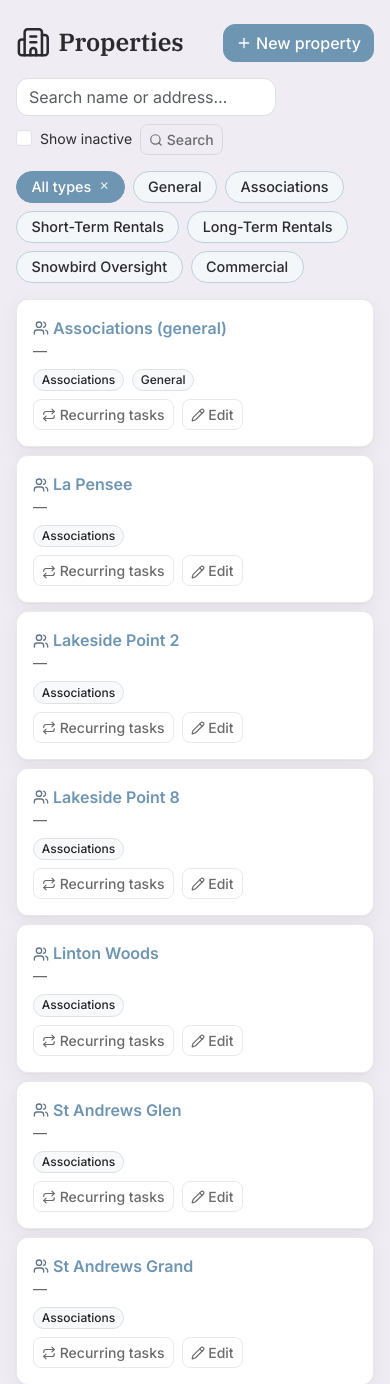
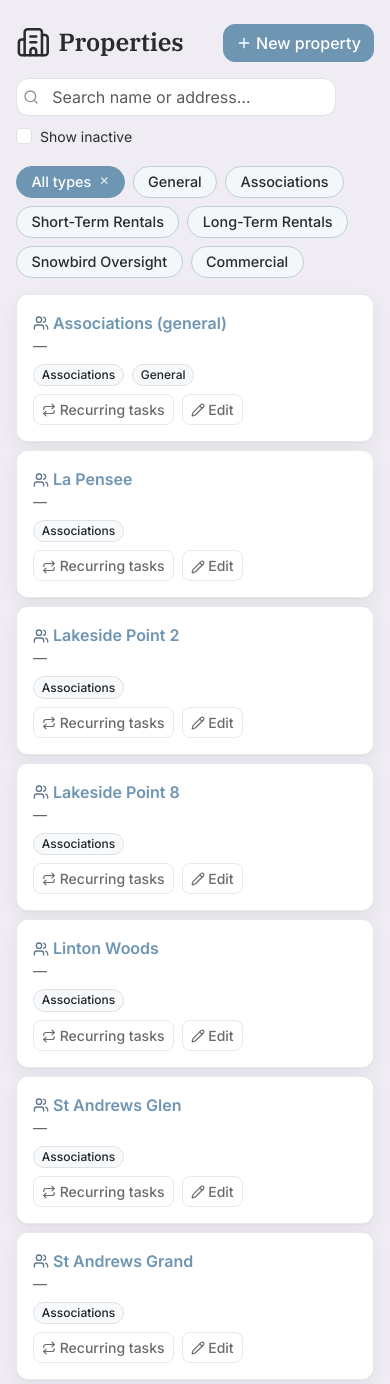
Before and after one commit to operations950/propermanagement, a Django app: page /properties/ in a window 390 px wide. Shown: the part 60-1444 px from the top of the page. Run offline with Django 5.2, Linux system fonts and the light colour scheme; the visitor is signed in with stand-in values (Sample User, id 1); data comes from the database, SQL or seed files in the repository; some libraries are stand-ins or nearby versions.

Commit message:
Make property list search filter live, matching contacts screen
Removes the Search button in favor of debounced AJAX-as-you-type,
returning separate desktop/mobile row partials so both views update
without a full page reload.

```diff
--- /dev/null
+++ b/core/templates/core/_property_mobile_cards.html
@@ -0,0 +1,25 @@
+{% load core_extras %}
+{% for p in properties %}
+    <div class="card mb-2">
+        <div class="card-body p-3">
+            <div class="d-flex justify-content-between align-items-start gap-2 mb-2">
+                <div>
+                    <div class="fw-semibold">
+                        <i data-lucide="{{ p.property_type|property_type_icon }}" class="icon" style="color: var(--brand-slate);"></i>
+                        <a href="{% url 'property_detail' p.pk %}" class="text-decoration-none">{{ p.name }}</a>
+                        {% if not p.is_active %} <span class="badge bg-secondary rounded-pill">Inactive</span>{% endif %}
+                    </div>
+                    <div class="small text-muted">{{ p.address|default:'—' }}</div>
+                </div>
+            </div>
+            <div class="d-flex flex-wrap gap-2 mb-2">
+                <span class="badge rounded-pill bg-light text-dark border">{{ p.get_property_type_display }}</span>
+                {% if p.is_general %}<span class="badge rounded-pill bg-light text-dark border">General</span>{% endif %}
+            </div>
+            <div class="d-flex flex-wrap gap-2">
+                <a href="{% url 'property_recurring_tasks' p.pk %}" class="btn btn-outline-secondary btn-sm"><i data-lucide="repeat" class="icon"></i> Recurring tasks</a>
+                <a href="{% url 'property_edit' p.pk %}" class="btn btn-outline-secondary btn-sm"><i data-lucide="pencil" class="icon"></i> Edit</a>
+            </div>
+        </div>
+    </div>
+{% empty %}<p class="text-muted text-center py-4"><i data-lucide="building-2" class="icon-lg d-block mx-auto mb-1"></i>No properties match.</p>{% endfor %}
--- /dev/null
+++ b/core/templates/core/_property_table_rows.html
@@ -0,0 +1,20 @@
+{% load core_extras %}
+{% for p in properties %}
+    <tr>
+        <td class="fw-medium">
+            <i data-lucide="{{ p.property_type|property_type_icon }}" class="icon" style="color: var(--brand-slate);"></i>
+            <a href="{% url 'property_detail' p.pk %}" class="text-decoration-none">{{ p.name }}</a>{% if not p.is_active %} <span class="badge bg-secondary rounded-pill">Inactive</span>{% endif %}
+        </td>
+        <td>
+            <span class="badge rounded-pill bg-light text-dark border">{{ p.get_property_type_display }}</span>
+            {% if p.is_general %}<span class="badge rounded-pill bg-light text-dark border">General</span>{% endif %}
+        </td>
+        <td class="text-muted small">{{ p.address|default:'—' }}</td>
+        <td class="text-nowrap">
+            <a href="{% url 'property_recurring_tasks' p.pk %}" class="btn btn-outline-secondary btn-sm"><i data-lucide="repeat" class="icon"></i> Recurring tasks</a>
+            <a href="{% url 'property_edit' p.pk %}" class="btn btn-outline-secondary btn-sm"><i data-lucide="pencil" class="icon"></i> Edit</a>
+        </td>
+    </tr>
+{% empty %}
+    <tr><td colspan="4" class="text-center text-muted py-4"><i data-lucide="building-2" class="icon-lg d-block mx-auto mb-1"></i>No properties match.</td></tr>
+{% endfor %}
--- a/core/templates/core/property_list.html
+++ b/core/templates/core/property_list.html
@@ -8,8 +8,10 @@
 </div>
 
 <form method="get" class="row g-2 mb-3 align-items-center">
-    <div class="col-auto">
-        <input type="text" name="q" class="form-control" placeholder="Search name or address…" value="{{ q }}">
+    <div class="col-auto position-relative">
+        <i data-lucide="search" class="icon" style="position: absolute; left: 0.7rem; top: 50%; transform: translateY(-50%); color: var(--ink-muted); pointer-events: none;"></i>
+        <input type="text" name="q" id="property-search-input" class="form-control" style="padding-left: 2.2rem; min-width: 320px;"
+               placeholder="Search name or address…" value="{{ q }}" autocomplete="off">
     </div>
     <input type="hidden" name="type" value="{{ selected_type }}">
     <div class="col-auto">
@@ -17,9 +19,6 @@
             <input class="form-check-input" type="checkbox" name="show_inactive" value="1" id="showInactive" {% if show_inactive %}checked{% endif %} onchange="this.form.submit()">
             <label class="form-check-label small" for="showInactive">Show inactive</label>
         </div>
-    </div>
-    <div class="col-auto">
-        <button class="btn btn-outline-secondary btn-sm" type="submit"><i data-lucide="search" class="icon"></i> Search</button>
     </div>
 </form>
 
@@ -34,55 +33,46 @@
 <div class="table-responsive">
 <table class="table bg-white align-middle mb-0">
     <thead><tr><th>Name</th><th>Type</th><th>Address</th><th></th></tr></thead>
-    <tbody>
-    {% for p in properties %}
-        <tr>
-            <td class="fw-medium">
-                <i data-lucide="{{ p.property_type|property_type_icon }}" class="icon" style="color: var(--brand-slate);"></i>
-                <a href="{% url 'property_detail' p.pk %}" class="text-decoration-none">{{ p.name }}</a>{% if not p.is_active %} <span class="badge bg-secondary rounded-pill">Inactive</span>{% endif %}
-            </td>
-            <td>
-                <span class="badge rounded-pill bg-light text-dark border">{{ p.get_property_type_display }}</span>
-                {% if p.is_general %}<span class="badge rounded-pill bg-light text-dark border">General</span>{% endif %}
-            </td>
-            <td class="text-muted small">{{ p.address|default:'—' }}</td>
-            <td class="text-nowrap">
-                <a href="{% url 'property_recurring_tasks' p.pk %}" class="btn btn-outline-secondary btn-sm"><i data-lucide="repeat" class="icon"></i> Recurring tasks</a>
-                <a href="{% url 'property_edit' p.pk %}" class="btn btn-outline-secondary btn-sm"><i data-lucide="pencil" class="icon"></i> Edit</a>
-            </td>
-        </tr>
-    {% empty %}
-        <tr><td colspan="4" class="text-center text-muted py-4"><i data-lucide="building-2" class="icon-lg d-block mx-auto mb-1"></i>No properties match.</td></tr>
-    {% endfor %}
+    <tbody id="property-table-body">
+    {% include 'core/_property_table_rows.html' %}
     </tbody>
 </table>
 </div>
 </div>
 
-<div class="d-md-none">
-{% for p in properties %}
-    <div class="card mb-2">
-        <div class="card-body p-3">
-            <div class="d-flex justify-content-between align-items-start gap-2 mb-2">
-                <div>
-                    <div class="fw-semibold">
-                        <i data-lucide="{{ p.property_type|property_type_icon }}" class="icon" style="color: var(--brand-slate);"></i>
-                        <a href="{% url 'property_detail' p.pk %}" class="text-decoration-none">{{ p.name }}</a>
-                        {% if not p.is_active %} <span class="badge bg-secondary rounded-pill">Inactive</span>{% endif %}
-                    </div>
-                    <div class="small text-muted">{{ p.address|default:'—' }}</div>
-                </div>
-            </div>
-            <div class="d-flex flex-wrap gap-2 mb-2">
-                <span class="badge rounded-pill bg-light text-dark border">{{ p.get_property_type_display }}</span>
-                {% if p.is_general %}<span class="badge rounded-pill bg-light text-dark border">General</span>{% endif %}
-            </div>
-            <div class="d-flex flex-wrap gap-2">
-                <a href="{% url 'property_recurring_tasks' p.pk %}" class="btn btn-outline-secondary btn-sm"><i data-lucide="repeat" class="icon"></i> Recurring tasks</a>
-                <a href="{% url 'property_edit' p.pk %}" class="btn btn-outline-secondary btn-sm"><i data-lucide="pencil" class="icon"></i> Edit</a>
-            </div>
-        </div>
-    </div>
-{% empty %}<p class="text-muted text-center py-4"><i data-lucide="building-2" class="icon-lg d-block mx-auto mb-1"></i>No properties match.</p>{% endfor %}
+<div class="d-md-none" id="property-mobile-cards">
+{% include 'core/_property_mobile_cards.html' %}
 </div>
+<script>
+(function () {
+    var input = document.getElementById('property-search-input');
+    var desktopBody = document.getElementById('property-table-body');
+    var mobileBody = document.getElementById('property-mobile-cards');
+    var selectedType = '{{ selected_type|escapejs }}';
+    var showInactive = {% if show_inactive %}true{% else %}false{% endif %};
+    var timer = null;
+
+    function runSearch() {
+        var params = new URLSearchParams();
+        if (input.value) params.set('q', input.value);
+        if (selectedType) params.set('type', selectedType);
+        if (showInactive) params.set('show_inactive', '1');
+        fetch('{% url "property_list" %}?' + params.toString(), {
+            headers: { 'X-Requested-With': 'XMLHttpRequest' },
+        })
+            .then(function (resp) { return resp.json(); })
+            .then(function (data) {
+                desktopBody.innerHTML = data.desktop;
+                mobileBody.innerHTML = data.mobile;
+                if (window.lucide) lucide.createIcons();
+                history.replaceState(null, '', '?' + params.toString());
+            });
+    }
+
+    input.addEventListener('input', function () {
+        clearTimeout(timer);
+        timer = setTimeout(runSearch, 250);
+    });
+})();
+</script>
 {% endblock %}
--- a/core/views.py
+++ b/core/views.py
@@ -10,6 +10,7 @@ from django.contrib.auth.decorators import login_required, user_passes_test
 from django.db.models import Q
 from django.http import JsonResponse
 from django.shortcuts import get_object_or_404, redirect, render
+from django.template.loader import render_to_string
 from django.urls import reverse
 from django.utils import timezone
 from django.utils.dateparse import parse_date, parse_datetime
@@ -313,6 +314,12 @@ def property_list(request):
     if not show_inactive:
         qs = qs.filter(is_active=True)
     qs = qs.order_by('property_type', '-is_general', 'name')
+
+    if request.headers.get('X-Requested-With') == 'XMLHttpRequest':
+        return JsonResponse({
+            'desktop': render_to_string('core/_property_table_rows.html', {'properties': qs}, request=request),
+            'mobile': render_to_string('core/_property_mobile_cards.html', {'properties': qs}, request=request),
+        })
 
     return render(request, 'core/property_list.html', {
         'properties': qs,
```
